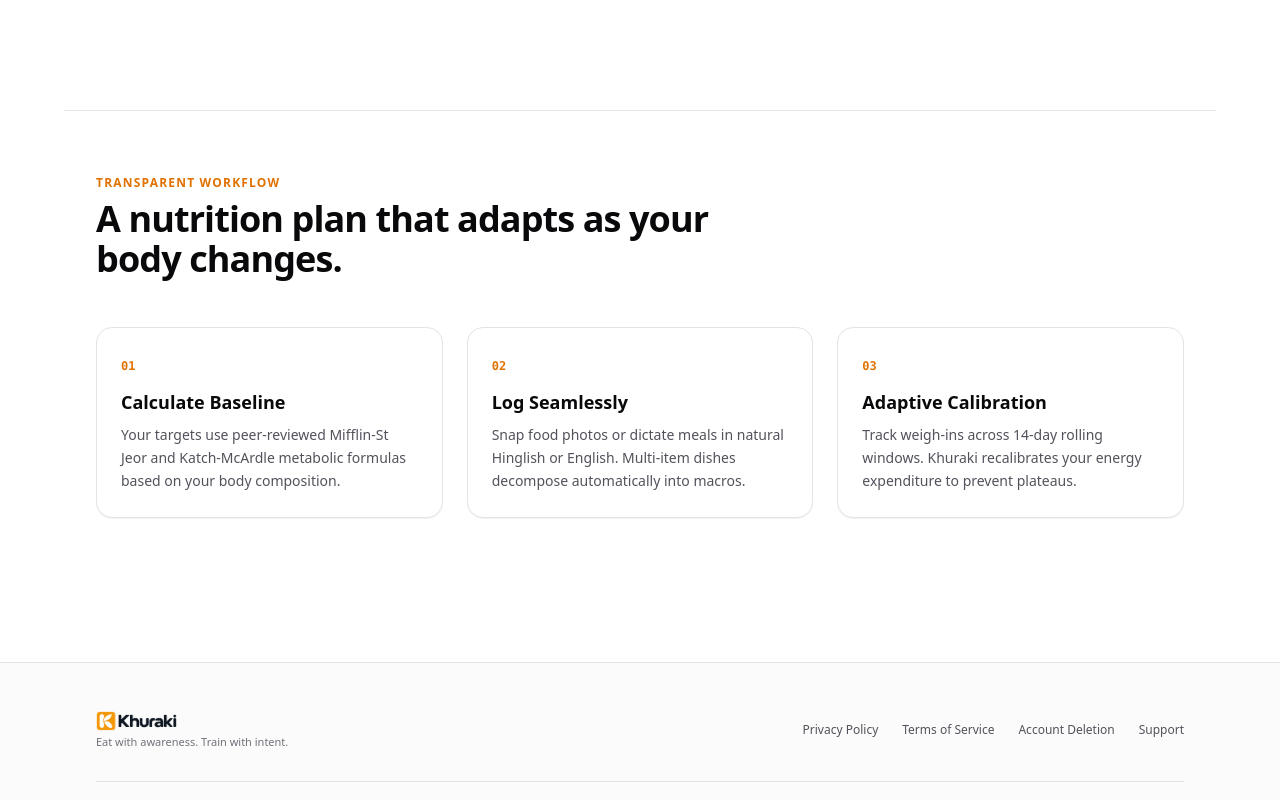
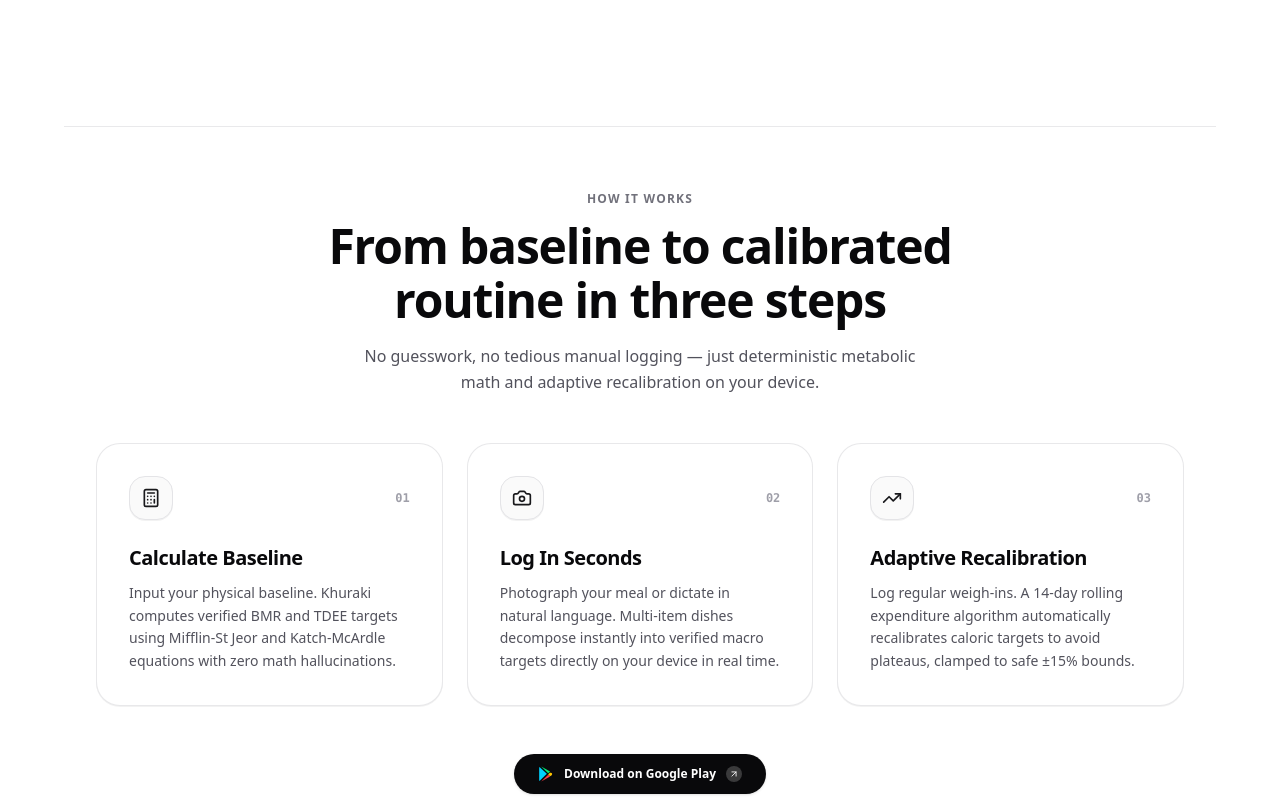
Before and after one commit to sapsjain22/Khuraki, a Next.js app: page / in a window 1280 px wide. Shown: the part 2460-3260 px from the top of the page. Built offline with nearby package versions, Linux system fonts and the light colour scheme.

Commit message:
feat(landing): redesign How It Works section with light mode motion staggered bento grid

```diff
--- a/app/page.tsx
+++ b/app/page.tsx
@@ -2,6 +2,7 @@ import React from "react";
 import { siteConfig } from "@/lib/site-config";
 import { HeroPhoneStage } from "@/components/hero/hero-phone-stage";
 import { BentoGrid } from "@/components/bento/bento-grid";
+import { WorkflowSection } from "@/components/workflow/workflow-section";
 import { ArrowRight, Sparkles } from "lucide-react";
 
 export default function HomePage() {
@@ -85,43 +86,8 @@ export default function HomePage() {
         <BentoGrid />
       </div>
 
-      {/* Workflow Section: How Khuraki Works */}
-      <section className="relative mx-auto mt-16 max-w-6xl px-4 py-16 sm:px-6 lg:px-8 border-t border-zinc-200">
-        <div className="mb-12 max-w-2xl">
-          <p className="text-xs font-semibold uppercase tracking-widest text-amber-600">
-            Transparent Workflow
-          </p>
-          <h2 className="mt-2 text-3xl font-extrabold tracking-tight text-zinc-950 sm:text-4xl">
-            A nutrition plan that adapts as your body changes.
-          </h2>
-        </div>
-
-        <div className="grid grid-cols-1 gap-6 sm:grid-cols-3">
-          <div className="rounded-2xl border border-zinc-200 bg-white p-6 shadow-2xs transition-all hover:border-zinc-300 hover:shadow-xs">
-            <span className="font-mono text-xs font-bold text-amber-600">01</span>
-            <h3 className="mt-3 text-lg font-bold text-zinc-950">Calculate Baseline</h3>
-            <p className="mt-2 text-sm text-zinc-600 leading-relaxed">
-              Your targets use peer-reviewed Mifflin-St Jeor and Katch-McArdle metabolic formulas based on your body composition.
-            </p>
-          </div>
-
-          <div className="rounded-2xl border border-zinc-200 bg-white p-6 shadow-2xs transition-all hover:border-zinc-300 hover:shadow-xs">
-            <span className="font-mono text-xs font-bold text-amber-600">02</span>
-            <h3 className="mt-3 text-lg font-bold text-zinc-950">Log Seamlessly</h3>
-            <p className="mt-2 text-sm text-zinc-600 leading-relaxed">
-              Snap food photos or dictate meals in natural Hinglish or English. Multi-item dishes decompose automatically into macros.
-            </p>
-          </div>
-
-          <div className="rounded-2xl border border-zinc-200 bg-white p-6 shadow-2xs transition-all hover:border-zinc-300 hover:shadow-xs">
-            <span className="font-mono text-xs font-bold text-amber-600">03</span>
-            <h3 className="mt-3 text-lg font-bold text-zinc-950">Adaptive Calibration</h3>
-            <p className="mt-2 text-sm text-zinc-600 leading-relaxed">
-              Track weigh-ins across 14-day rolling windows. Khuraki recalibrates your energy expenditure to prevent plateaus.
-            </p>
-          </div>
-        </div>
-      </section>
+      {/* How It Works / Step-by-Step Workflow Section */}
+      <WorkflowSection />
     </main>
   );
 }
--- /dev/null
+++ b/components/workflow/workflow-section.tsx
@@ -0,0 +1,145 @@
+"use client";
+
+import React from "react";
+import { motion, type Variants } from "motion/react";
+import { Calculator, Camera, TrendingUp, ArrowUpRight } from "lucide-react";
+import { siteConfig } from "@/lib/site-config";
+
+const containerVariants: Variants = {
+  hidden: { opacity: 0 },
+  visible: {
+    opacity: 1,
+    transition: {
+      staggerChildren: 0.14,
+      delayChildren: 0.1,
+    },
+  },
+};
+
+const cardVariants: Variants = {
+  hidden: { opacity: 0, y: 24 },
+  visible: {
+    opacity: 1,
+    y: 0,
+    transition: {
+      type: "spring",
+      damping: 24,
+      stiffness: 180,
+    },
+  },
+};
+
+const STEPS = [
+  {
+    step: "01",
+    title: "Calculate Baseline",
+    description:
+      "Input your physical baseline. Khuraki computes verified BMR and TDEE targets using Mifflin-St Jeor and Katch-McArdle equations with zero math hallucinations.",
+    icon: Calculator,
+  },
+  {
+    step: "02",
+    title: "Log In Seconds",
+    description:
+      "Photograph your meal or dictate in natural language. Multi-item dishes decompose instantly into verified macro targets directly on your device in real time.",
+    icon: Camera,
+  },
+  {
+    step: "03",
+    title: "Adaptive Recalibration",
+    description:
+      "Log regular weigh-ins. A 14-day rolling expenditure algorithm automatically recalibrates caloric targets to avoid plateaus, clamped to safe ±15% bounds.",
+    icon: TrendingUp,
+  },
+];
+
+export function WorkflowSection() {
+  const downloadUrl = siteConfig.links?.googlePlay || siteConfig.playStoreUrl;
+
+  return (
+    <section className="relative mx-auto mt-20 max-w-6xl px-4 py-16 sm:px-6 lg:px-8 border-t border-zinc-200/80">
+      {/* Centered Editorial Header Lockup */}
+      <div className="mx-auto max-w-2xl text-center">
+        <p className="text-xs font-semibold uppercase tracking-widest text-zinc-500">
+          How It Works
+        </p>
+        <h2 className="mt-3 text-3xl font-extrabold tracking-tight text-zinc-950 sm:text-4xl lg:text-5xl leading-[1.12]">
+          From baseline to calibrated routine in three steps
+        </h2>
+        <p className="mx-auto mt-4 max-w-xl text-sm leading-relaxed text-zinc-600 sm:text-base">
+          No guesswork, no tedious manual logging — just deterministic metabolic math and adaptive recalibration on your device.
+        </p>
+      </div>
+
+      {/* Motion Staggered 3-Card Grid */}
+      <motion.div
+        variants={containerVariants}
+        initial="hidden"
+        whileInView="visible"
+        viewport={{ once: true, margin: "-60px" }}
+        className="mt-12 grid grid-cols-1 gap-6 sm:grid-cols-2 lg:grid-cols-3"
+      >
+        {STEPS.map((item) => {
+          const Icon = item.icon;
+          return (
+            <motion.div
+              key={item.step}
+              variants={cardVariants}
+              whileHover={{ y: -4, transition: { duration: 0.2 } }}
+              className="group relative flex flex-col justify-between rounded-3xl border border-zinc-200/85 bg-white p-7 sm:p-8 shadow-2xs transition-all duration-300 hover:border-zinc-300 hover:shadow-md"
+            >
+              <div>
+                {/* Top Row: Squircle Icon + Step Number */}
+                <div className="flex items-center justify-between">
+                  <div className="flex h-11 w-11 items-center justify-center rounded-2xl border border-zinc-200 bg-zinc-50 shadow-2xs transition-colors group-hover:border-zinc-300 group-hover:bg-white">
+                    <Icon className="h-5 w-5 text-zinc-900" />
+                  </div>
+                  <span className="font-mono text-xs font-bold text-zinc-400 transition-colors group-hover:text-zinc-900">
+                    {item.step}
+                  </span>
+                </div>
+
+                {/* Step Title & Factual Description */}
+                <h3 className="mt-6 text-lg font-bold tracking-tight text-zinc-950 sm:text-xl">
+                  {item.title}
+                </h3>
+                <p className="mt-2.5 text-xs sm:text-sm leading-relaxed text-zinc-600">
+                  {item.description}
+                </p>
+              </div>
+            </motion.div>
+          );
+        })}
+      </motion.div>
+
+      {/* Bottom High-Intent Action Button */}
+      <div className="mt-12 flex justify-center">
+        <a
+          href={downloadUrl}
+          target="_blank"
+          rel="noopener noreferrer"
+          className="inline-flex items-center gap-2.5 rounded-full bg-zinc-950 px-6 py-3 text-xs font-semibold text-white shadow-sm transition-all duration-200 hover:bg-zinc-800 hover:scale-[1.02] active:scale-[0.98]"
+          aria-label="Download on Google Play"
+        >
+          {/* Google Play Multi-Color Vector Mark */}
+          <svg
+            className="h-4 w-4 shrink-0"
+            viewBox="0 0 512 512"
+            fill="none"
+            xmlns="http://www.w3.org/2000/svg"
+            aria-hidden="true"
+          >
+            <path d="M325.3 234.3L104.6 13l280.8 161.9-60.1 59.4z" fill="#00F076" />
+            <path d="M47 30.1c-5.8 9.9-9 21.6-9 34.3v383.2c0 12.7 3.2 24.4 9 34.3l236.4-236.4L47 30.1z" fill="#00D2FF" />
+            <path d="M325.3 277.7l60.1 59.4L104.6 499l220.7-221.3z" fill="#FF3A44" />
+            <path d="M428.2 233.8l-42.8-24.7-60.1 59.4 60.1 59.4 42.8-24.7c15.2-8.8 24.6-24.9 24.6-44.7s-9.4-35.9-24.6-44.7z" fill="#FFC400" />
+          </svg>
+          <span>Download on Google Play</span>
+          <div className="flex h-4 w-4 items-center justify-center rounded-full bg-white/20">
+            <ArrowUpRight className="h-2.5 w-2.5 text-white" />
+          </div>
+        </a>
+      </div>
+    </section>
+  );
+}
```
